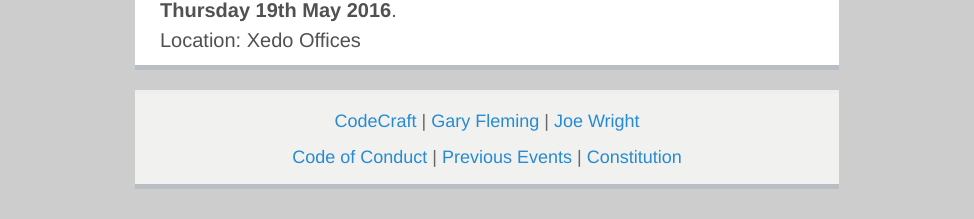
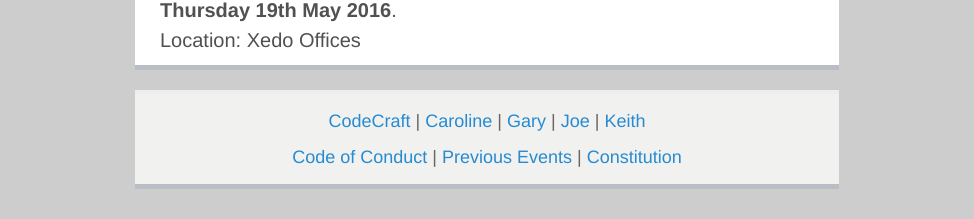
Before and after one commit to codecraftuk/codecraftuk.github.io, a Jekyll site: the page built from index.html, in a window 1280 px wide. Shown: the part 678-897 px from the top of the page, without its empty margins (153-1127 px from the left). Built offline with Jekyll 4.4.1, drawn with Linux system fonts in a browser that asks for light colours.

Commit message:
Add Keith and Caroline to footer

```diff
--- a/_layouts/default.html
+++ b/_layouts/default.html
@@ -23,8 +23,10 @@
 
     <div class="footer">
       <a href="https://twitter.com/codecraftuk">CodeCraft</a>
-      | <a href="https://twitter.com/garyfleming">Gary Fleming</a>
-      | <a href="https://twitter.com/joe_jag">Joe Wright</a>
+      | <a href="https://twitter.com/cazkirkhope">Caroline</a>
+      | <a href="https://twitter.com/garyfleming">Gary</a>
+      | <a href="https://twitter.com/joe_jag">Joe</a>
+      | <a href="https://twitter.com/KeithDHar">Keith</a>
       <p>
       <a href="/code-of-conduct.html">Code of Conduct</a> |
       <a href="/previous-events.html">Previous Events</a> | <a href="/constitution">Constitution</a>
```
